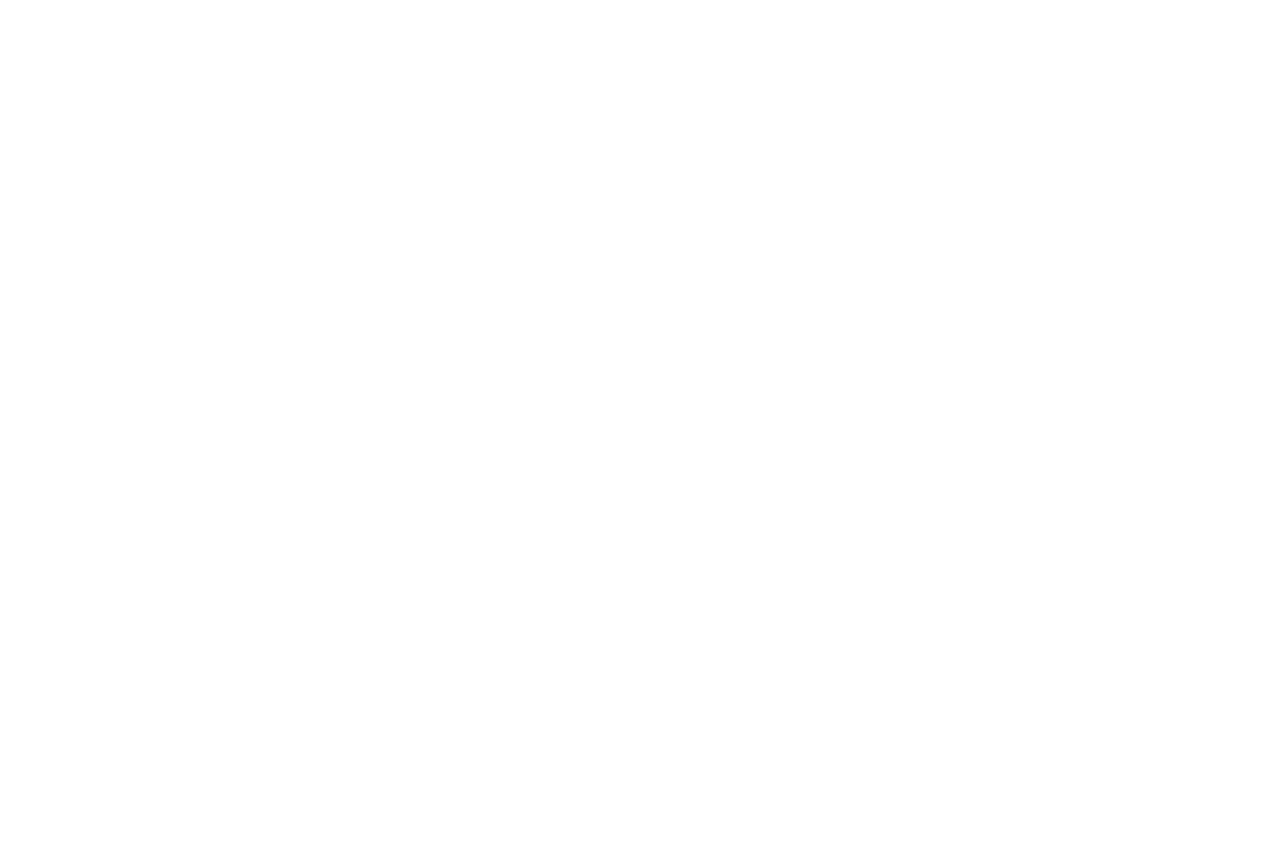
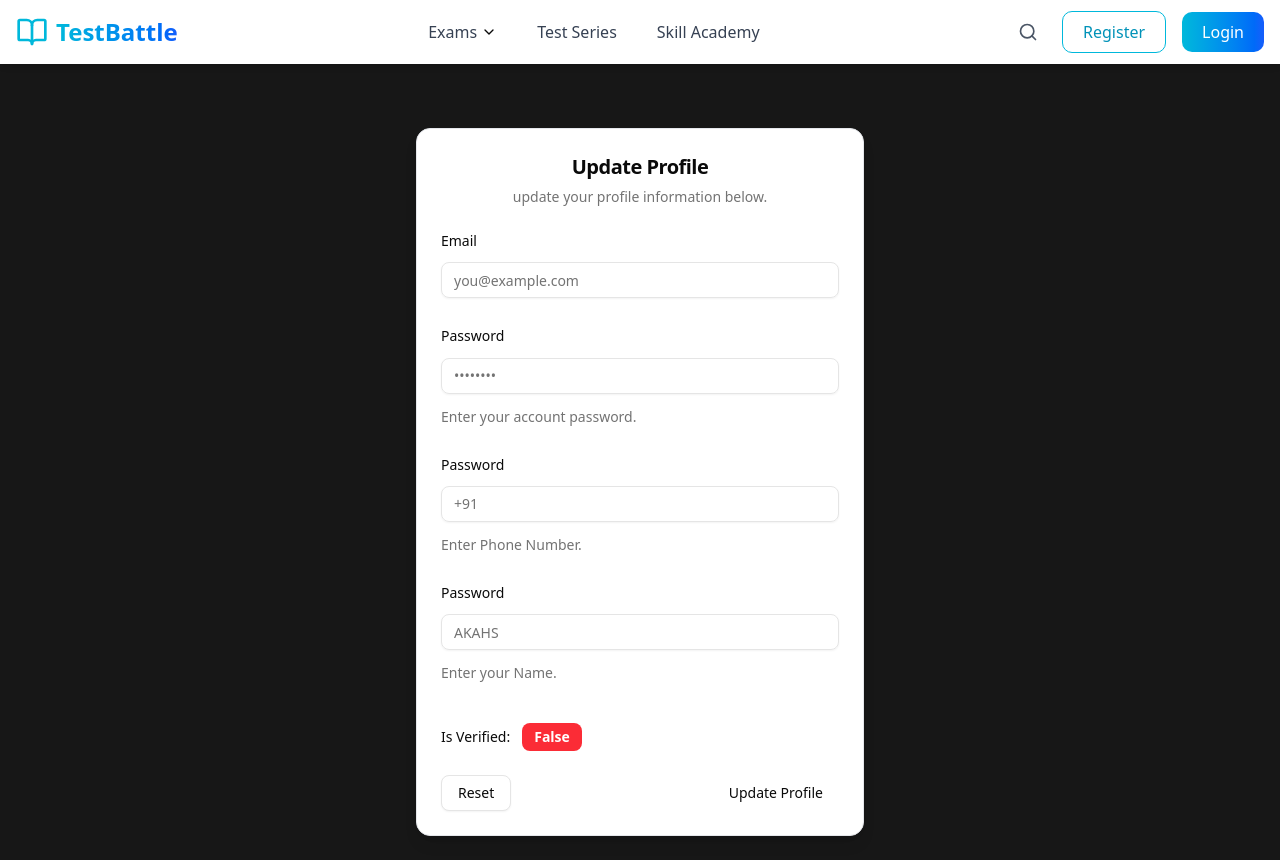
Before and after one commit to akashUnknow/testBattleWeb, a React (Vite) app in the folder client/: page /update-profile in a window 1280 px wide. Before the commit this address had no page. Before the commit the page ends 800 px from the top, so only its background shows below. Built offline with nearby package versions, Linux system fonts and the light colour scheme.

Commit message:
need to fix updateprofile

```diff
--- a/client/src/App.jsx
+++ b/client/src/App.jsx
@@ -6,6 +6,7 @@ import Dashboard from "./Pages/Dashboard";
 import ExamDetail from "./Pages/ExamDetail";
 import Login from "./Pages/Login";
 import Register from "./Pages/Register";
+import UpdateProfile from "./Pages/UpdateProfile";
 
 function App() {
   return (
@@ -20,6 +21,7 @@ function App() {
         <Route path="pass" element={<Dashboard />} />
         <Route path="log-in" element={<Login />} />
         <Route path="Register" element={<Register />} />
+        <Route path="/update-profile" element={<UpdateProfile />} />
       </Route>
     </Routes>
   );
--- a/client/src/Pages/Login.jsx
+++ b/client/src/Pages/Login.jsx
@@ -77,6 +77,7 @@ const Login = () => {
             user: {
               name: result.name || "User",
               email: result.email,
+              userId: result.userId,
             },
             token: result.token,
           })
@@ -85,7 +86,7 @@ const Login = () => {
         localStorage.setItem("token", result.token);
         localStorage.setItem(
           "user",
-          JSON.stringify({ name: result.name, email: result.email })
+          JSON.stringify({ name: result.name, email: result.email ,userId: result.userId})
         );
 
         navigate("/dashboard");
--- a/client/src/Pages/Register.jsx
+++ b/client/src/Pages/Register.jsx
@@ -76,6 +76,7 @@ const Register = () => {
             loginSuccess({
               user: result.name,
               email: result.email,
+              userId: result.userId,
               token: result.token,
             })
           );
--- /dev/null
+++ b/client/src/Pages/UpdateProfile.jsx
@@ -0,0 +1,164 @@
+import { useSelector, useDispatch } from "react-redux";
+import axios from "axios";
+import { updateUser } from "../redux/authSlice";
+import { Input } from "@/components/ui/input";
+import { useNavigate } from "react-router-dom";
+import { Controller, useForm } from "react-hook-form";
+import { zodResolver } from "@hookform/resolvers/zod";
+import { Button } from "@/components/ui/button";
+import z from "zod";
+import {
+  Card,
+  CardContent,
+  CardDescription,
+  CardFooter,
+  CardHeader,
+  CardTitle,
+} from "@/components/ui/card";
+import {
+  Field,
+  FieldError,
+  FieldGroup,
+  FieldLabel,
+  FieldDescription,
+} from "@/components/ui/field";
+const formSchema = z.object({
+  email: z.string().email("Please enter a valid email."),
+  password: z.string().min(6, "Password must be at least 6 characters."),
+  name: z.string().min(2, "Name must be at least 2 characters."),
+  phoneNumber: z.string().min(10, "Phone number must be at least 10 digits."),
+  isVerified: z.boolean(),
+});
+
+const UpdateProfile = () => {
+  const form = useForm({
+    resolver: zodResolver(formSchema),
+    defaultValues: {
+      email: "",
+      password: "",
+      name: "",
+      phoneNumber: "",
+      isVerified: false,
+    },
+  });
+  const dispatch = useDispatch();
+
+  const onSubmit = async (data) => {
+    console.log("Updating profile with data:", data);
+  };
+
+  return (
+    <Card className="w-full sm:max-w-md mx-auto mt-10 shadow-lg border border-gray-200">
+      <CardHeader>
+        <CardTitle className="text-xl font-semibold text-center">
+          Update Profile
+        </CardTitle>
+        <CardDescription className="text-center">
+          update your profile information below.
+        </CardDescription>
+      </CardHeader>
+
+      <CardContent>
+        {/* 🔹 Email & Password Login Form */}
+        <form id="update-form" onSubmit={form.handleSubmit(onSubmit)}>
+          <FieldGroup>
+            {/* Email */}
+            <Controller
+              name="email"
+              control={form.control}
+              render={({ field, fieldState }) => (
+                <Field data-invalid={fieldState.invalid}>
+                  <FieldLabel>Email</FieldLabel>
+                  <Input {...field} placeholder="you@example.com" />
+                  {fieldState.invalid && (
+                    <FieldError errors={[fieldState.error]} />
+                  )}
+                </Field>
+              )}
+            />
+
+            {/* Password */}
+            <Controller
+              name="password"
+              control={form.control}
+              render={({ field, fieldState }) => (
+                <Field data-invalid={fieldState.invalid}>
+                  <FieldLabel>Password</FieldLabel>
+                  <Input {...field} type="password" placeholder="••••••••" />
+                  <FieldDescription>
+                    Enter your account password.
+                  </FieldDescription>
+                  {fieldState.invalid && (
+                    <FieldError errors={[fieldState.error]} />
+                  )}
+                </Field>
+              )}
+            />
+            {/* phoneNumber */}
+            <Controller
+              name="PhoneNumber"
+              control={form.control}
+              render={({ field, fieldState }) => (
+                <Field data-invalid={fieldState.invalid}>
+                  <FieldLabel>Password</FieldLabel>
+                  <Input {...field} type="tel" placeholder="+91" />
+                  <FieldDescription>Enter Phone Number.</FieldDescription>
+                  {fieldState.invalid && (
+                    <FieldError errors={[fieldState.error]} />
+                  )}
+                </Field>
+              )}
+            />
+            {/* name */}
+            <Controller
+              name="Name"
+              control={form.control}
+              render={({ field, fieldState }) => (
+                <Field data-invalid={fieldState.invalid}>
+                  <FieldLabel>Password</FieldLabel>
+                  <Input {...field} type="text" placeholder="AKAHS" />
+                  <FieldDescription>Enter your Name.</FieldDescription>
+                  {fieldState.invalid && (
+                    <FieldError errors={[fieldState.error]} />
+                  )}
+                </Field>
+              )}
+            />
+            {/* isVerified */}
+
+            <Controller
+              name="isVerified"
+              control={form.control}
+              render={({ field }) => (
+                <div className="flex items-center gap-3 mt-3">
+                  <label className="font-medium text-sm">Is Verified:</label>
+                  <button
+                    type="button"
+                    onClick={() => field.onChange(!field.value)}
+                    className={`px-3 py-1 rounded-md text-white text-sm font-semibold ${
+                      field.value ? "bg-green-500" : "bg-red-500"
+                    }`}
+                  >
+                    {field.value ? "True" : "False"}
+                  </button>
+                </div>
+              )}
+            />
+          </FieldGroup>
+        </form>
+      </CardContent>
+
+      <CardFooter className="flex justify-between">
+        <Button variant="outline" onClick={() => form.reset()}>
+          Reset
+        </Button>
+
+        <Button variant="primary" type="submit" form="update-form">
+          Update Profile
+        </Button>
+      </CardFooter>
+    </Card>
+  );
+};
+
+export default UpdateProfile;
--- a/client/src/component/NavBar.jsx
+++ b/client/src/component/NavBar.jsx
@@ -16,6 +16,7 @@ import { logout } from "../redux/authSlice";
 const NavBar = () => {
   const [activeDropdown, setActiveDropdown] = useState(null);
   const [mobileMenuOpen, setMobileMenuOpen] = useState(false);
+  const [profileMenuOpen, setProfileMenuOpen] = useState(false);
   const { isAuthenticated, user } = useSelector((state) => state.auth);
   const dispatch = useDispatch();
   const navigate = useNavigate();
@@ -144,21 +145,43 @@ const NavBar = () => {
             </button>
 
             {isAuthenticated ? (
-              <>
-                <div className="flex items-center space-x-2 px-3 py-1 rounded-lg bg-gray-100">
+              <div className="relative">
+                <button
+                  onClick={() => setProfileMenuOpen(!profileMenuOpen)}
+                  className="flex items-center space-x-2 px-3 py-1 rounded-lg bg-gray-100 hover:bg-gray-200"
+                >
                   <User className="w-4 h-4 text-cyan-600" />
-                  <span className="text-sm text-gray-700 font-medium">
-                    {user?.name || "User"}
+                  <span className="text-sm text-gray-700 font-medium cursor-pointer">
+                    Hi, {user?.name || "User"}
                   </span>
-                </div>
+                  <ChevronDown
+                    className={`w-4 h-4 transition-transform ${
+                      profileMenuOpen ? "rotate-180" : ""
+                    }`}
+                  />
+                </button>
 
-                <button
-                  onClick={handleLogout}
-                  className="px-4 py-2 bg-red-500 text-white rounded-lg font-medium hover:bg-red-600 flex items-center gap-2"
-                >
-                  <LogOut className="w-4 h-4" /> Logout
-                </button>
-              </>
+                {profileMenuOpen && (
+                  <div className="absolute right-0 mt-2 w-48 bg-white shadow-lg rounded-lg border border-gray-100 z-50">
+                    <Link
+                      to="/update-profile"
+                      onClick={() => setProfileMenuOpen(false)}
+                      className="block px-4 py-2 text-sm text-gray-700 hover:bg-cyan-50"
+                    >
+                      Update Profile
+                    </Link>
+                    <button
+                      onClick={() => {
+                        handleLogout();
+                        setProfileMenuOpen(false);
+                      }}
+                      className="w-full text-left px-4 py-2 text-sm text-red-600 hover:bg-red-50"
+                    >
+                      Logout
+                    </button>
+                  </div>
+                )}
+              </div>
             ) : (
               <>
                 <Link
@@ -223,6 +246,13 @@ const NavBar = () => {
                   <p className="px-4 text-gray-700 text-sm font-medium">
                     Hi, {user?.name || "User"}
                   </p>
+                  <Link
+                    to="/update-profile"
+                    onClick={closeDropdown}
+                    className="block w-full mt-2 px-6 py-2 bg-gray-100 text-gray-700 rounded-lg font-medium text-center"
+                  >
+                    Update Profile
+                  </Link>
                   <button
                     onClick={handleLogout}
                     className="block w-full mt-2 px-6 py-2 bg-red-500 text-white rounded-lg font-medium text-center"
--- a/client/src/redux/authSlice.js
+++ b/client/src/redux/authSlice.js
@@ -17,8 +17,9 @@ const authSlice = createSlice({
       state.error = null;
     },
     loginSuccess: (state, action) => {
-      const { user, token ,email} = action.payload;
+      const { user, token ,email,userId} = action.payload;
       state.user = user;
+      state.userId=userId;
       state.email = email;
       state.token = token;
       state.isAuthenticated = true;
@@ -37,8 +38,11 @@ const authSlice = createSlice({
       localStorage.removeItem('user');
       localStorage.removeItem('token');
     },
+     updateUser: (state, action) => {
+      state.user = action.payload;
+    },
   },
 });
 
-export const { loginStart, loginSuccess, loginFailure, logout } = authSlice.actions;
+export const { loginStart, loginSuccess, loginFailure, logout,updateUser  } = authSlice.actions;
 export default authSlice.reducer;
```
Also changed, not shown: client/src/Pages/Dashboard.jsx (+25 -25 lines).
